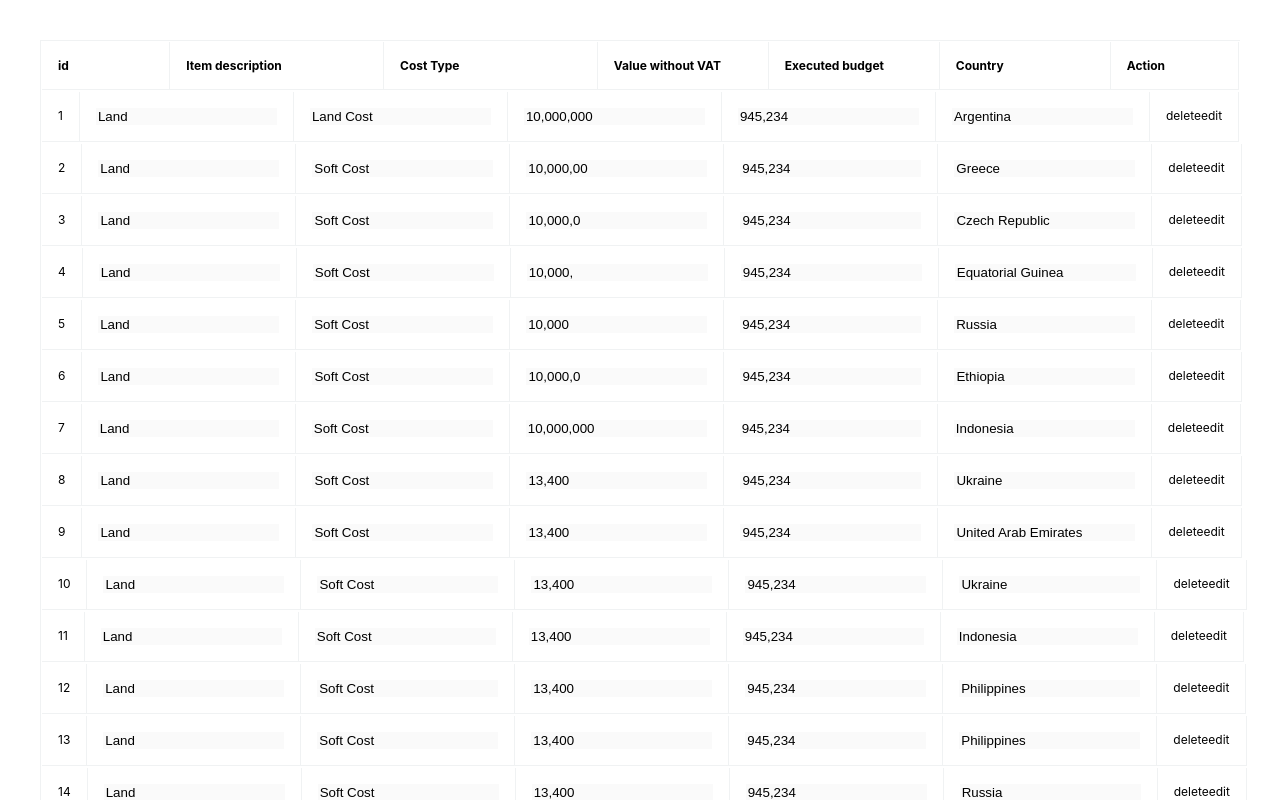
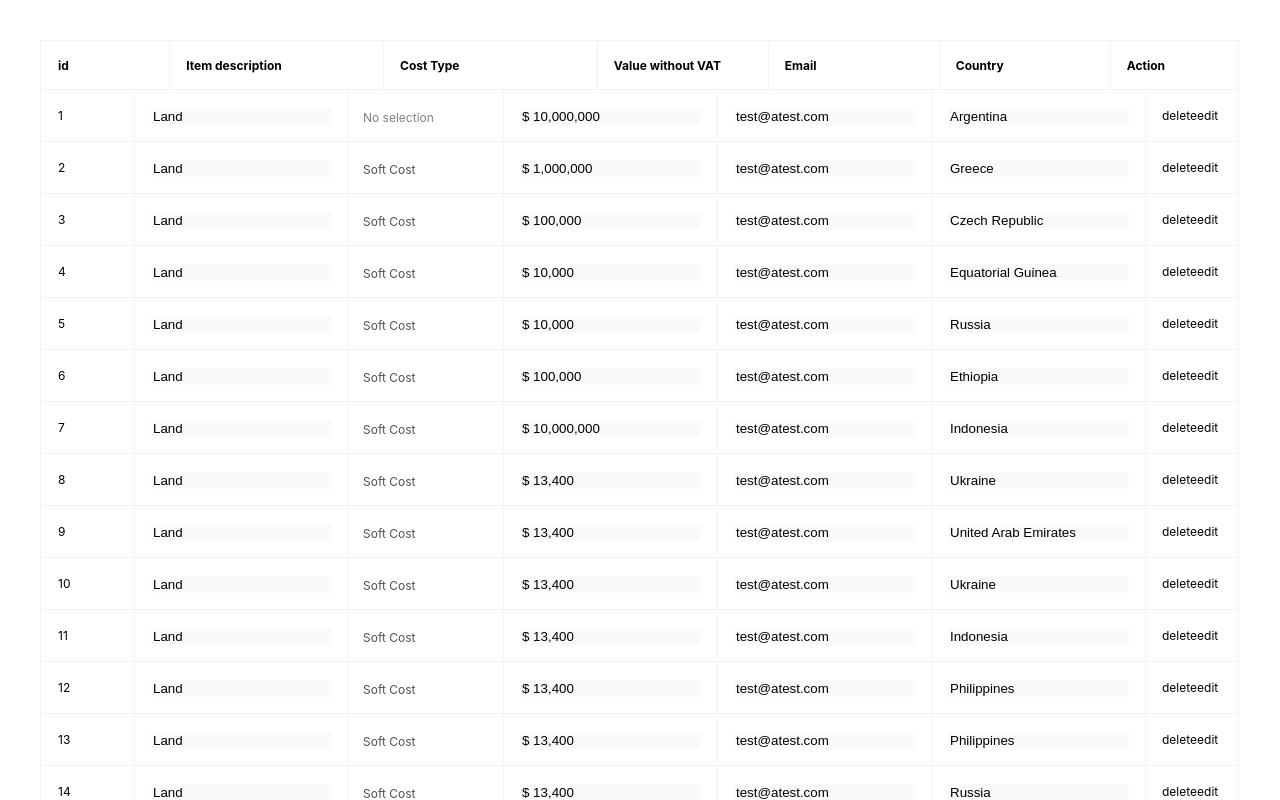
Before and after one commit to unkindee/react-table-editable-rows, a React (Create React App) app: page / in a window 1280 px wide. Shown: the top 800 px of the page. Built offline with nearby package versions, Linux system fonts and the light colour scheme.

Commit message:
add custom cell components, table key

```diff
--- a/package.json
+++ b/package.json
@@ -11,7 +11,9 @@
     "lodash": "^4.17.21",
     "react": "^17.0.2",
     "react-dom": "^17.0.2",
+    "react-number-format": "^4.8.0",
     "react-scripts": "4.0.3",
+    "react-select": "^5.2.1",
     "react-table": "^7.7.0",
     "styled-components": "^5.3.3",
     "web-vitals": "^1.1.2"
--- a/src/App.js
+++ b/src/App.js
@@ -2,62 +2,61 @@ import MOCK_TABLE_DATA from './MOCK_TABLE_DATA.json'
 import styled from 'styled-components'
 import CustomTable from './components/CustomTable.js'
 import { TABLE_ACTIONS } from './components/constants'
-import { CustomInput } from './components/CustomInput'
 
 const App = () => {
   const TABLE_COLUMNS = [
     {
       Header: 'id',
       accessor: 'id',
+      Cell: tableProps => {
+        const index = Number(tableProps.row.id) + 1
+        return <span>{index}</span>
+      }
     },
     {
       Header: 'Item description',
       accessor: 'item_description',
-
-      Cell: (tableProps) => {
-        const { activeRow, value } = tableProps
-        return <CustomInput value={value} disabled={activeRow} type="text" />
-      }
+      component: 'input',
+      componentType: 'text',
+      componentPlaceholder: 'Click to edit this line'
     },
     {
       Header: 'Cost Type',
       accessor: 'cost_type',
-
-      Cell: (tableProps) => {
-        const { activeRow, value } = tableProps
-        return <CustomInput value={value} disabled={activeRow} type="text" />
-      }
+      component: 'select',
+      componentPlaceholder: 'No selection',
+      selectOptions: [
+        { id: 'soft', title: 'Soft Cost' },
+        { id: 'land', title: 'Land Cost' },
+        { id: 'hard', title: "Hard Cost" },
+      ],
     },
     {
       Header: 'Value without VAT',
       accessor: 'value_no_vat',
-
-      Cell: (tableProps) => {
-        const { activeRow, value } = tableProps
-        return <CustomInput value={value} disabled={activeRow} type="text" />
-      }
+      component: 'input',
+      componentType: 'number',
+      componentPrefix: '$ ',
+      componentPlaceholder: 'Click to edit this line'
     },
     {
-      Header: 'Executed budget',
-      accessor: 'executed_amount',
-
-      Cell: (tableProps) => {
-        const { activeRow, value } = tableProps
-        return <CustomInput value={value} disabled={activeRow} type="text" />
-      }
+      Header: 'Email',
+      accessor: 'email',
+      component: 'input',
+      componentType: 'email',
+      componentPlaceholder: 'Email address'
     },
     {
       Header: 'Country',
       accessor: 'country',
-
-      Cell: (tableProps) => {
-        const { activeRow, value } = tableProps
-        return <CustomInput value={value} disabled={activeRow} type="text" />
-      }
+      component: 'input',
+      componentType: 'text',
+      componentPlaceholder: 'Click to edit this line'
     },
   ]
   return (
     <CustomTable
+      table_key="my_table"
       cols={TABLE_COLUMNS}
       data={MOCK_TABLE_DATA}
       show_actions={[TABLE_ACTIONS.edit, TABLE_ACTIONS.delete]}
--- a/src/MOCK_TABLE_DATA.json
+++ b/src/MOCK_TABLE_DATA.json
@@ -2,161 +2,161 @@
   {
       "id": 1,
       "item_description": "Land",
-      "cost_type": "Land Cost",
-      "value_no_vat": "10,000,000",
-      "executed_amount": "945,234",
+      "cost_type": "",
+      "value_no_vat": "10000000",
+      "email": "test@atest.com",
       "country": "Argentina"
   },
   {
       "id": 2,
       "item_description": "Land",
-      "cost_type": "Soft Cost",
-      "value_no_vat": "10,000,00",
-      "executed_amount": "945,234",
+      "cost_type": "soft",
+      "value_no_vat": "1000000",
+      "email": "test@atest.com",
       "country": "Greece"
   },
   {
       "id": 3,
       "item_description": "Land",
-      "cost_type": "Soft Cost",
-      "value_no_vat": "10,000,0",
-      "executed_amount": "945,234",
+      "cost_type": "soft",
+      "value_no_vat": "100000",
+      "email": "test@atest.com",
       "country": "Czech Republic"
   },
   {
       "id": 4,
       "item_description": "Land",
-      "cost_type": "Soft Cost",
-      "value_no_vat": "10,000,",
-      "executed_amount": "945,234",
+      "cost_type": "soft",
+      "value_no_vat": "10000,",
+      "email": "test@atest.com",
       "country": "Equatorial Guinea"
   },
   {
       "id": 5,
       "item_description": "Land",
-      "cost_type": "Soft Cost",
-      "value_no_vat": "10,000",
-      "executed_amount": "945,234",
+      "cost_type": "soft",
+      "value_no_vat": "10000",
+      "email": "test@atest.com",
       "country": "Russia"
   },
   {
       "id": 6,
       "item_description": "Land",
-      "cost_type": "Soft Cost",
-      "value_no_vat": "10,000,0",
-      "executed_amount": "945,234",
+      "cost_type": "soft",
+      "value_no_vat": "100000",
+      "email": "test@atest.com",
       "country": "Ethiopia"
   },
   {
       "id": 7,
       "item_description": "Land",
-      "cost_type": "Soft Cost",
-      "value_no_vat": "10,000,000",
-      "executed_amount": "945,234",
+      "cost_type": "soft",
+      "value_no_vat": "10000000",
+      "email": "test@atest.com",
       "country": "Indonesia"
   },
   {
       "id": 8,
       "item_description": "Land",
-      "cost_type": "Soft Cost",
-      "value_no_vat": "13,400",
-      "executed_amount": "945,234",
+      "cost_type": "soft",
+      "value_no_vat": "13400",
+      "email": "test@atest.com",
       "country": "Ukraine"
   },
   {
       "id": 9,
       "item_description": "Land",
-      "cost_type": "Soft Cost",
-      "value_no_vat": "13,400",
-      "executed_amount": "945,234",
+      "cost_type": "soft",
+      "value_no_vat": "13400",
+      "email": "test@atest.com",
       "country": "United Arab Emirates"
   },
   {
       "id": 10,
       "item_description": "Land",
-      "cost_type": "Soft Cost",
-      "value_no_vat": "13,400",
-      "executed_amount": "945,234",
+      "cost_type": "soft",
+      "value_no_vat": "13400",
+      "email": "test@atest.com",
       "country": "Ukraine"
   },
   {
       "id": 11,
       "item_description": "Land",
-      "cost_type": "Soft Cost",
-      "value_no_vat": "13,400",
-      "executed_amount": "945,234",
+      "cost_type": "soft",
+      "value_no_vat": "13400",
+      "email": "test@atest.com",
       "country": "Indonesia"
   },
   {
       "id": 12,
       "item_description": "Land",
-      "cost_type": "Soft Cost",
-      "value_no_vat": "13,400",
-      "executed_amount": "945,234",
+      "cost_type": "soft",
+      "value_no_vat": "13400",
+      "email": "test@atest.com",
       "country": "Philippines"
   },
   {
       "id": 13,
       "item_description": "Land",
-      "cost_type": "Soft Cost",
-      "value_no_vat": "13,400",
-      "executed_amount": "945,234",
+      "cost_type": "soft",
+      "value_no_vat": "13400",
+      "email": "test@atest.com",
       "country": "Philippines"
   },
   {
       "id": 14,
       "item_description": "Land",
-      "cost_type": "Soft Cost",
-      "value_no_vat": "13,400",
-      "executed_amount": "945,234",
+      "cost_type": "soft",
+      "value_no_vat": "13400",
+      "email": "test@atest.com",
       "country": "Russia"
   },
   {
       "id": 15,
       "item_description": "Land",
-      "cost_type": "Soft Cost",
-      "value_no_vat": "13,400",
-      "executed_amount": "945,234",
+      "cost_type": "soft",
+      "value_no_vat": "13400",
+      "email": "test@atest.com",
       "country": "Philippines"
   },
   {
       "id": 16,
       "item_description": "Land",
-      "cost_type": "Soft Cost",
-      "value_no_vat": "13,400",
-      "executed_amount": "945,234",
+      "cost_type": "soft",
+      "value_no_vat": "13400",
+      "email": "test@atest.com",
       "country": "Palestinian Territory"
   },
   {
       "id": 17,
       "item_description": "Land",
-      "cost_type": "Soft Cost",
-      "value_no_vat": "13,400",
-      "executed_amount": "945,234",
+      "cost_type": "land",
+      "value_no_vat": "13400",
+      "email": "test@atest.com",
       "country": "Indonesia"
   },
   {
       "id": 18,
       "item_description": "Land",
-      "cost_type": "Soft Cost",
-      "value_no_vat": "13,400",
-      "executed_amount": "945,234",
+      "cost_type": "soft",
+      "value_no_vat": "13400",
+      "email": "test@atest.com",
       "country": "Russia"
   },
   {
       "id": 19,
       "item_description": "Land",
-      "cost_type": "Soft Cost",
-      "value_no_vat": "13,400",
-      "executed_amount": "945,234",
+      "cost_type": "hard",
+      "value_no_vat": "13400",
+      "email": "test@atest.com",
       "country": "France"
   },
   {
       "id": 20,
       "item_description": "Land",
-      "cost_type": "Soft Cost",
-      "value_no_vat": "13,400",
-      "executed_amount": "945,234",
+      "cost_type": "soft",
+      "value_no_vat": "13400",
+      "email": "test@atest.com",
       "country": "Cuba"
   }
 ]
--- a/src/components/CustomTable.js
+++ b/src/components/CustomTable.js
@@ -1,6 +1,9 @@
-import React, { useMemo, useState } from 'react'
+import React, { useCallback, useEffect, useMemo, useRef, useState } from 'react'
 import styled from 'styled-components'
+import { isObject } from 'lodash'
 import { Formik, Form, useField, useFormikContext } from 'formik'
+import Select from 'react-select'
+import NumberFormat from 'react-number-format'
 import { useTable } from 'react-table'
 import { TABLE_ACTIONS } from './constants'
 import { checkItem } from './helpers'
@@ -84,6 +87,7 @@ const TableWrapper = styled.div`
   .header-format,
   .cell-format {
     padding: 16px;
+    position: relative;
   }
 `
 
@@ -95,11 +99,202 @@ const ActionItem = styled.div`
   }
 `
 
+const customSelect = {
+  container: (provided, state) => ({
+    ...provided,
+    maxWidth: state.selectProps.maxWidth,
+    width: '100%',
+    position: 'absolute',
+    left: '0',
+    right: '0'
+  }),
+  valueContainer: (provided, state) => ({
+    ...provided,
+    maxWidth: state.selectProps.maxWidth,
+    padding: '0',
+    maxHeight: '24px',
+  }),
+  input: (provided, state) => ({
+    ...provided,
+    maxWidth: state.selectProps.maxWidth,
+    padding: '0',
+    maxHeight: '24px',
+    paddingLeft: '12px'
+  }),
+  control: (provided, state) => ({
+    ...provided,
+    border: 0,
+    boxShadow: 'none',
+    background: 'transparent',
+    maxHeight: '24px',
+    minHeight: 'auto'
+  }),
+  option: (provided, state) => ({
+    ...provided,
+    fontSize: '12px',
+    lineHeight: '24px',
+    color: '#515058'
+  }),
+  singleValue: (provided, state) => ({
+    ...provided,
+    fontSize: '12px',
+    color: '#515058',
+    paddingLeft: '12px'
+  }),
+  placeholder: (provided, state) => ({
+    ...provided,
+    paddingLeft: '12px'
+  }),
+  menu: (provided, state) => ({
+    ...provided,
+    top: '36px',
+    boxShadow: '0px 4px 4px rgba(0, 0, 0, 0.25)',
+    borderRadius: '0 0 8px 8px',
+    padding: 0,
+    border: 0,
+    overflow: 'hidden'
+  }),
+  menuList: (provided, state) => ({
+    ...provided,
+    padding: 0
+  }),
+}
+
+const StyledInput = styled.input``
+
+const CustomSelect = (props) => {
+  const selectRef = useRef()
+  const { setFieldValue } = useFormikContext()
+  const { customOptions, initialValue, placeholder } = props
+
+  const options = customOptions
+
+  const onChange = option => {
+    setFieldValue('type', option?.id)
+    setSelectedOption([option])
+  }
+
+  const [selectedOption, setSelectedOption] = useState()
+
+  useEffect(() => {
+    const defaultOption = options?.filter(option => option.id === initialValue)
+    setSelectedOption(defaultOption)
+  }, [options, initialValue])
+
+  return (
+    <Select
+      ref={selectRef}
+      onChange={option => onChange(option)}
+      options={options}
+      getOptionLabel={e => e.title}
+      getOptionValue={e => e.id}
+      isMulti={false}
+      value={selectedOption}
+      components={{
+        IndicatorSeparator: () => null,
+        DropdownIndicator: () => null
+      }}
+      styles={customSelect}
+      placeholder={placeholder}
+      {...props}
+    />
+  )
+}
+
+const Input = (props) => {
+  const { setFieldValue } = useFormikContext()
+  const [field] = useField(props)
+  const { disabled, placeholder, name, initialValue, type, valuePrefix } = props
+  const { value } = field
+
+  const handleOnKeyDown = (e) => {
+    if (e.key === 'Escape') {
+      setFieldValue(name, initialValue)
+    }
+  }
+
+  const defaultValues = {
+    number: ""
+  }
+
+  if(type === 'number') {
+    return (
+      <NumberFormat
+        prefix={valuePrefix}
+        name={name}
+        placeholder={placeholder}
+        thousandSeparator
+        value={isObject(value) ? value.formattedValue : value}
+        onValueChange={val =>
+          setFieldValue(name, val.floatValue || defaultValues[name])
+        }
+        onKeyDown={(e) => handleOnKeyDown(e)}
+        disabled={disabled}
+        {...field}
+      />
+    )
+  }
+
+  return (
+    <StyledInput
+      onKeyDown={(e) => handleOnKeyDown(e)}
+      {...field}
+      {...props}
+    />
+  )
+}
+
+// Editable Cell applied on all non-custom table cells and enabled on active
+const EditableCell = ({
+  value: initialValue,
+  ...props
+}) => {
+  const {
+    cell: { column: { component, componentType, componentPrefix, componentPlaceholder, id, } },
+    disabled
+  } = props
+
+  switch (component) {
+    case 'select':
+      return (
+        <CustomSelect
+          name="select"
+          customOptions={props.cell.column.selectOptions}
+          placeholder={componentPlaceholder}
+          isDisabled={!disabled}
+          initialValue={initialValue}
+          key={!disabled}
+        />
+      )
+    case 'input':
+      return (
+        <Input
+          name={`data.${[id]}`}
+          type={componentType}
+          placeholder={disabled ? componentPlaceholder : ''}
+          disabled={!disabled}
+          initialValue={initialValue}
+          valuePrefix={componentPrefix}
+        />
+      )
+    default:
+      return (
+        <div>This custom component is not defined</div>
+      )
+  }
+}
+
+const defaultColumn = {
+  Cell: EditableCell,
+}
+
 export const rowActions = (
   _data,
   show_actions,
   activeRowId,
-  setActiveRowId
+  revertRowChanges,
+  setActiveRowId,
+  table_key
 ) => ([
   {
     Header: 'Action',
@@ -108,22 +303,55 @@ export const rowActions = (
 
     Cell: (tableProps) => {
       const originalId = tableProps.row.index
+      const actionStyle = { opacity: activeRowId !== null && originalId !== activeRowId ? '.5' : '1' }
 
       return (
         <>
           {originalId === activeRowId ? (
             <>
-              <ActionItem onClick={() => console.log('submit')}>submit</ActionItem>
-              <ActionItem onClick={() => setActiveRowId(null)}>cancel</ActionItem>
+              <button type="submit">submit</button>
+              <ActionItem
+                onMouseDown={() => {
+                  revertRowChanges()
+                  setActiveRowId(null)
+                }}
+              >
+                  cancel
+              </ActionItem>
             </>
           ) : (
             <>
               {checkItem(show_actions, TABLE_ACTIONS.delete) && (
-                <ActionItem onClick={() => console.log('delete', originalId)}>delete</ActionItem>
+                <ActionItem
+                  style={actionStyle}
+                  onClick={(e) => {
+                    if (activeRowId !== null && originalId !== activeRowId) {
+                      //disable delete if another row is active
+                      e.preventDefault()
+                      return false
+                    }
+                    console.log(table_key)
+                  }}
+                >
+                  delete
+                </ActionItem>
               )}
 
               {checkItem(show_actions, TABLE_ACTIONS.edit) && (
-                <ActionItem onClick={() => setActiveRowId(originalId)}>edit</ActionItem>
+                <ActionItem
+                  key={activeRowId}
+                  style={actionStyle}
+                  onClick={(e) => {
+                    if (activeRowId !== null && originalId !== activeRowId) {
+                      //disable edit if another row is active
+                      e.preventDefault()
+                      return false
+                    }
+                    setActiveRowId(originalId)
+                  }}
+                >
+                  edit
+                </ActionItem>
               )}
             </>
           )}
@@ -137,18 +365,28 @@ const CustomTable = ({
   cols,
   data,
   show_actions,
-  size
+  size,
+  table_key
 }) => {
-  const [activeRowId, setActiveRowId] = useState()
+  const [activeRowId, setActiveRowId] = useState(null)
+
+  //revert row changes
+  const formikRef = useRef()
+  const revertRowChanges = useCallback(() => {
+    formikRef.current?.resetForm()
+  }, [])
+
   //check for row actions availability and concat them to the available table columns
   const actionsColumn = useMemo(
     () => rowActions(
       data,
       show_actions,
       activeRowId,
-      setActiveRowId
+      revertRowChanges,
+      setActiveRowId,
+      table_key
     ),
-    [activeRowId, data, show_actions]
+    [activeRowId, data, show_actions, revertRowChanges, table_key]
   )
   const showActions = show_actions && show_actions.length > 0
   const columns = useMemo(() => cols.concat(showActions ? actionsColumn : []), [cols, actionsColumn, showActions])
@@ -161,16 +399,17 @@ const CustomTable = ({
   } = useTable({
     columns,
     data,
+    defaultColumn
   })
 
   // Render the UI for your table
   return (
     <TableWrapper>
-      <ol className="table table-container" {...getTableProps()}>
+      <ol className='table table-container' {...getTableProps()}>
         {headerGroups.map((headerGroup, i) => (
-          <li className="item item-container" {...headerGroup.getHeaderGroupProps()} style={{ gridTemplateColumns: size }}>
+          <li className='item item-container' {...headerGroup.getHeaderGroupProps()} style={{ gridTemplateColumns: size }}>
             {headerGroup.headers.map((column, i) => (
-              <div key={i} className="attribute header-format" {...column.getHeaderProps}>
+              <div key={i} className='attribute header-format' {...column.getHeaderProps}>
                 {column.render('Header')}
               </div>
             ))}
@@ -188,19 +427,20 @@ const CustomTable = ({
               {...row.getRowProps()}
             >
               <Formik
-                id="form-table"
+                id='custom-table-form'
+                innerRef={formikRef}
                 initialValues={{
                   data: row.original
                 }}
                 onSubmit={async (values) => {
-                  console.log(values)
+                  console.log(values, table_key)
                 }}
               >
                 <Form
                   style={{ gridTemplateColumns: size }}
                 >
                   {row.cells.map(cell => (
-                    <div className="attribute cell-format" {...cell.getCellProps()}>{cell.render('Cell', { activeRow: activeRow })}</div>
+                    <div className='attribute cell-format' {...cell.getCellProps()}>{cell.render('Cell', { disabled: activeRow })}</div>
                   ))}
                 </Form>
               </Formik>
```
Also changed, not shown: 1 other file (tests, documents, lock files or other folders).
